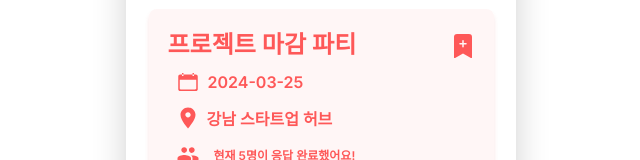
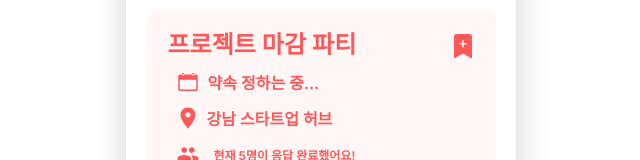
Before and after one commit to 9oormthon-univ/2024_BEOTKKOTTHON_TEAM_11_FE, a React (Vite) app: page /waitbab in a window 1280 px wide. Shown: the part 374-534 px from the top of the page, without its empty margins (319-959 px from the left). Built offline with nearby package versions, Linux system fonts and the light colour scheme.

Commit message:
feat: 약속 정하는 중...애니메이션 구현

```diff
--- a/src/components/WaitBox.jsx
+++ b/src/components/WaitBox.jsx
@@ -1,7 +1,34 @@
 import React from 'react'
-import styled from 'styled-components';
+import styled, { keyframes } from 'styled-components';
 import { IoIosCalendar, IoMdPin, IoMdPeople } from "react-icons/io";
 import { BsFillBookmarkStarFill, BsFillBookmarkPlusFill  } from "react-icons/bs";
+
+//...애니메이션
+const dotsAnimation = keyframes`
+  0%, 20% {
+    content: '';
+  }
+  25%, 45% {
+    content: '.';
+  }
+  50%, 70% {
+    content: '..';
+  }
+  75%, 95% {
+    content: '...';
+  }
+`;
+
+const WaitDate = styled.span`
+  font-weight: 600;
+  font-size: 16px;
+  color: #FE5858;
+  &:after {
+    content: ''; /* 기본 내용은 비워둠 */
+    animation: ${dotsAnimation} 2s infinite; /* 애니메이션 적용 */
+  }
+`;
+
 
 const BabDiv = styled.div`
     width: 345px;
@@ -45,11 +72,11 @@ const StyledCalendarIcon = styled(IoIosCalendar)`
     height: 24px;
     margin-right: 8px; // 아이콘과 날짜 사이의 간격 조정
 `;
-const WaitDate = styled.p`
+/* const WaitDate = styled.p`
     font-weight: 600;
     font-size: 16px;
     color: #FE5858;
-`;
+`; */
 
 //장소
 const PlaceContainer = styled.div`
@@ -104,7 +131,7 @@ function WaitBox(props) {
           <DateContainer>
               <StyledCalendarIcon />
               <WaitDate>
-                {dateStatus ? `${date}` : "약속 정하는 중..."}
+                {dateStatus ? `${date}` : "약속 정하는 중"}
               </WaitDate>
           </DateContainer>
 
--- a/src/db/waitdata.json
+++ b/src/db/waitdata.json
@@ -14,8 +14,8 @@
         "id": 2,
         "name": "프로젝트 마감 파티",
         "isLeader": false,
-        "dateStatus": true,
-        "date": "2024-03-25",
+        "dateStatus": false,
+        "date": null,
         "place": "강남 스타트업 허브",
         "confirmedPeopleCount": 5,
         "allResponded": false
```
